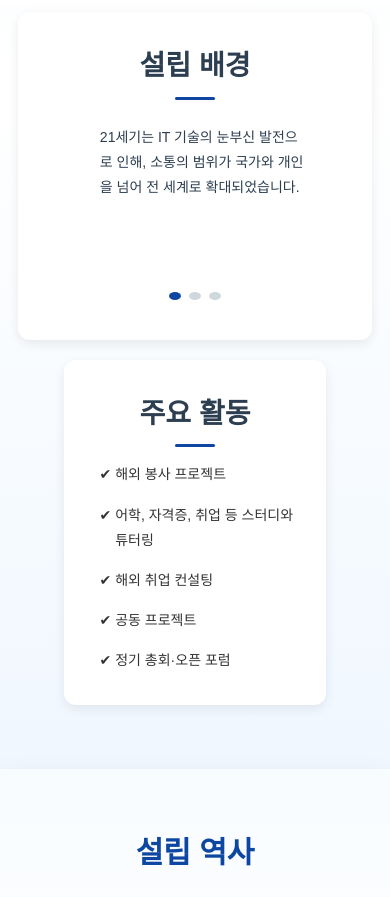
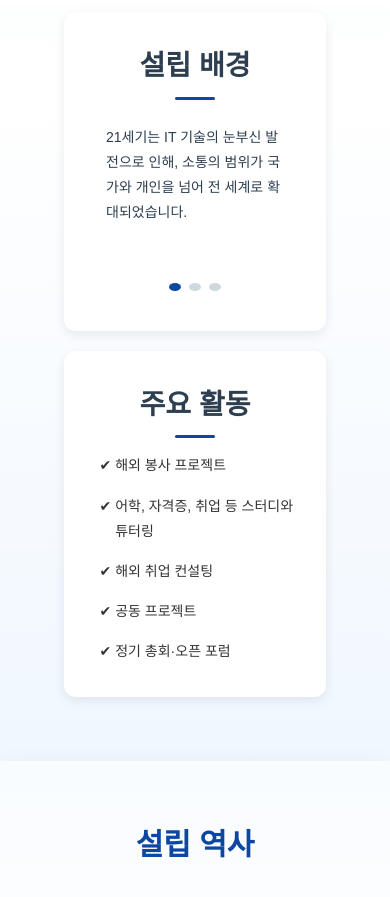
Before and after one commit to wooju8303/WYEA-frontend, a Vue app: page / in a window 390 px wide. Shown: the part 1040-1937 px from the top of the page. Built offline with nearby package versions, Linux system fonts and the light colour scheme; what quasar would draw is missing.

Commit message:
슬라이드 모바일 뷰 변경

```diff
--- a/src/components/SwipeCarousel.vue
+++ b/src/components/SwipeCarousel.vue
@@ -79,7 +79,7 @@ onMounted(() => wrap.value?.focus())
   position: relative;
   width: 100%;
   outline: none;
-  padding-bottom: 37%; /* dot 영역 높이 */
+  padding-bottom: 37%;; /* dot 영역 높이 */
 }
 
 /* 수평 스와이프 영역 */
@@ -115,8 +115,8 @@ onMounted(() => wrap.value?.focus())
   z-index: 10;
   display: none; /* 모바일에선 숨기고 데스크톱에서 표시 */
 }
-.nav.prev { left: 8px; }
-.nav.next { right: 8px; }
+.nav.prev { left: -10px; }
+.nav.next { right: -10px; }
 .nav.disabled { opacity: .35; pointer-events: none; }
 @media (min-width: 1025px) {
   .nav { display: inline-flex; align-items: center; justify-content: center; }
--- a/src/views/HomeView.vue
+++ b/src/views/HomeView.vue
@@ -580,12 +580,20 @@ body {
 .section2-card1 p {
   text-align: left;
   margin-top: 25px;
-  margin-left: 50px;
-  margin-right: 30px;
+  margin-left: 40px;
+  margin-right: 40px;
   font-weight: 400;
   font-size: 1.1rem;
   line-height: 1.8;
 }
+
+@media (max-width: 1024px) {
+  .section2-card1 p {
+    margin-left: 10px;
+    margin-right: 10px;
+  }
+}
+
 
 .section2-card2 {
   flex: 1 1 450px;  /* 최소 450px, 공간 있으면 늘어남 */
```
